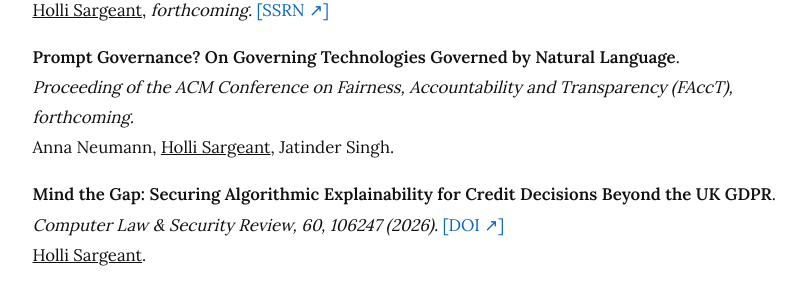
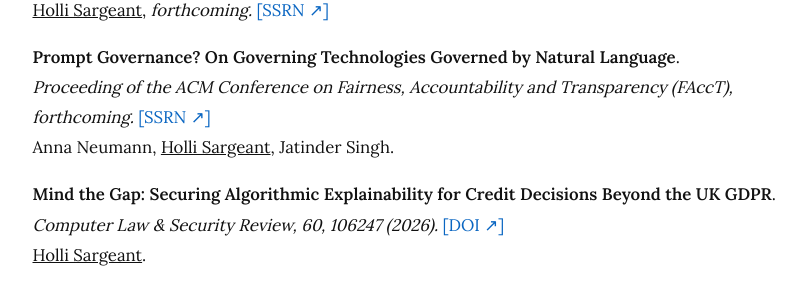
Before and after one commit to hollisargeant/hollisargeant.github.io, a Jekyll site: the page built from publications.md, in a window 1280 px wide and 900 px high. Shown: the part 358-651 px from the top of the window, without its empty margins (200-1008 px from the left). Built offline with Jekyll 4.4.1, drawn with Linux system fonts in a browser that asks for light colours.

Commit message:
Update publications.md

```diff
--- a/publications.md
+++ b/publications.md
@@ -30,7 +30,7 @@ Find all my publications on <a href="https://scholar.google.com/citations?user=e
 <u>Holli Sargeant</u>, *forthcoming.* [[SSRN ↗︎]](http://dx.doi.org/10.2139/ssrn.5283387)<br>
 
 **Prompt Governance? On Governing Technologies Governed by Natural Language**.<br>
-   *Proceeding of the ACM Conference on Fairness, Accountability and Transparency (FAccT), forthcoming.* <br> <!-- [[DOI ↗︎]](https://doi.org/10.1145/3805689.3806763)<br> -->
+   *Proceeding of the ACM Conference on Fairness, Accountability and Transparency (FAccT), forthcoming.* [[SSRN ↗︎]](https://ssrn.com/abstract=6802319)<br>  <!-- [[DOI ↗︎]](https://doi.org/10.1145/3805689.3806763)<br> -->
    Anna Neumann, <u>Holli Sargeant</u>, Jatinder Singh. <br>
 
 **Mind the Gap: Securing Algorithmic Explainability for Credit Decisions Beyond the UK GDPR**.<br>
```
